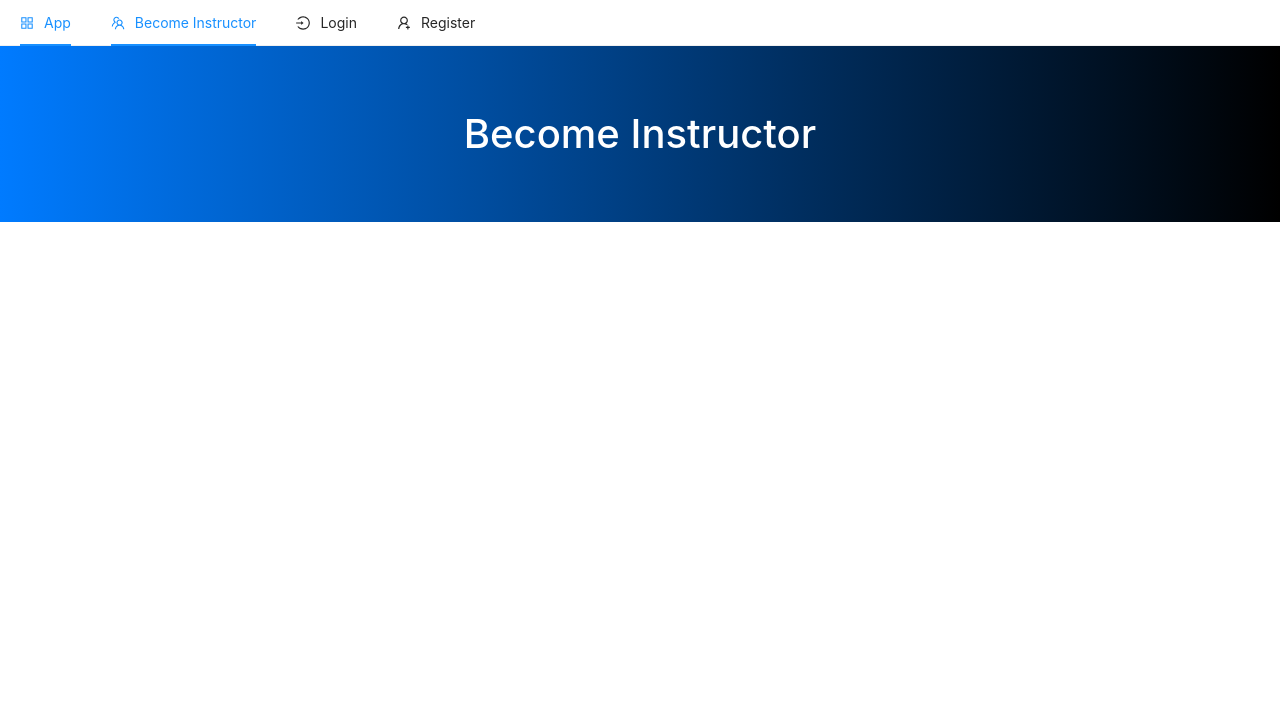
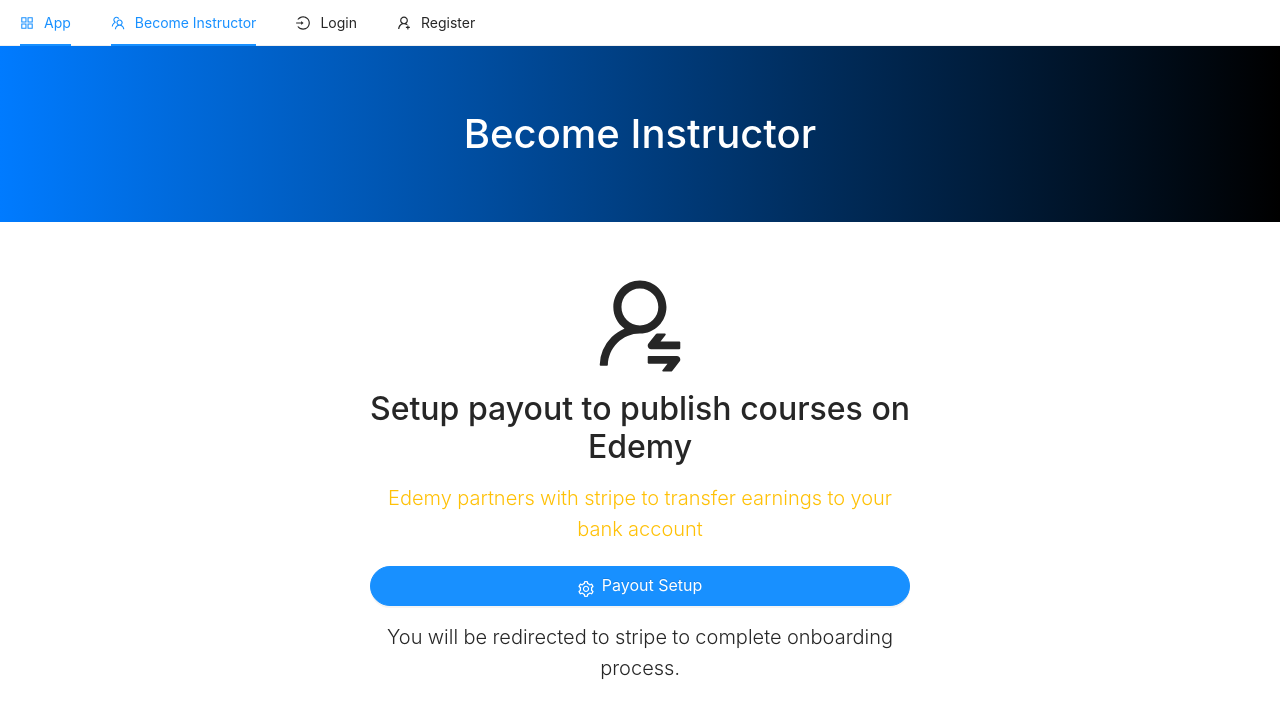
Before and after one commit to borguuh/coding_lessons, a Next.js app in the folder client/: page /user/become-instructor in a window 1280 px wide. Shown: the top 718 px of the page. Built offline with nearby package versions, Linux system fonts and the light colour scheme; no server answers.

Commit message:
become instructor page

```diff
--- a/client/pages/user/become-instructor.js
+++ b/client/pages/user/become-instructor.js
@@ -1,9 +1,77 @@
+import { useContext, useState } from "react";
+import { Context } from "../../context";
+import { Button } from "antd";
 import axios from "axios";
+import {
+  SettingOutlined,
+  UserSwitchOutlined,
+  LoadingOutlined,
+} from "@ant-design/icons";
+import { toast } from "react-toastify";
+import UserRoute from "../../components/routes/UserRoute";
 
 const BecomeInstructor = () => {
+  // state
+  const [loading, setLoading] = useState(false);
+  const {
+    state: { user },
+  } = useContext(Context);
+
+  const becomeInstructor = () => {
+    // console.log("become instructor");
+    setLoading(true);
+    axios
+      .post("/api/make-instructor")
+      .then((res) => {
+        console.log(res);
+        window.location.href = res.data;
+      })
+      .catch((err) => {
+        console.log(err.response.status);
+        toast("Stripe onboarding failed. Try again.");
+        setLoading(false);
+      });
+  };
+
   return (
     <>
       <h1 className="jumbotron text-center square">Become Instructor</h1>
+
+      <div className="container">
+        <div className="row">
+          <div className="col-md-6 offset-md-3 text-center">
+            <div className="pt-4">
+              <UserSwitchOutlined className="display-1 pb-3" />
+              <br />
+              <h2>Setup payout to publish courses on Edemy</h2>
+              <p className="lead text-warning">
+                Edemy partners with stripe to transfer earnings to your bank
+                account
+              </p>
+
+              <Button
+                className="mb-3"
+                type="primary"
+                block
+                shape="round"
+                icon={loading ? <LoadingOutlined /> : <SettingOutlined />}
+                size="large"
+                onClick={becomeInstructor}
+                disabled={
+                  (user && user.role && user.role.includes("Instructor")) ||
+                  loading
+                }
+              >
+                {loading ? "Processing..." : "Payout Setup"}
+              </Button>
+
+              <p className="lead">
+                You will be redirected to stripe to complete onboarding process.
+              </p>
+            </div>
+          </div>
+        </div>
+      </div>
     </>
   );
 };
```
